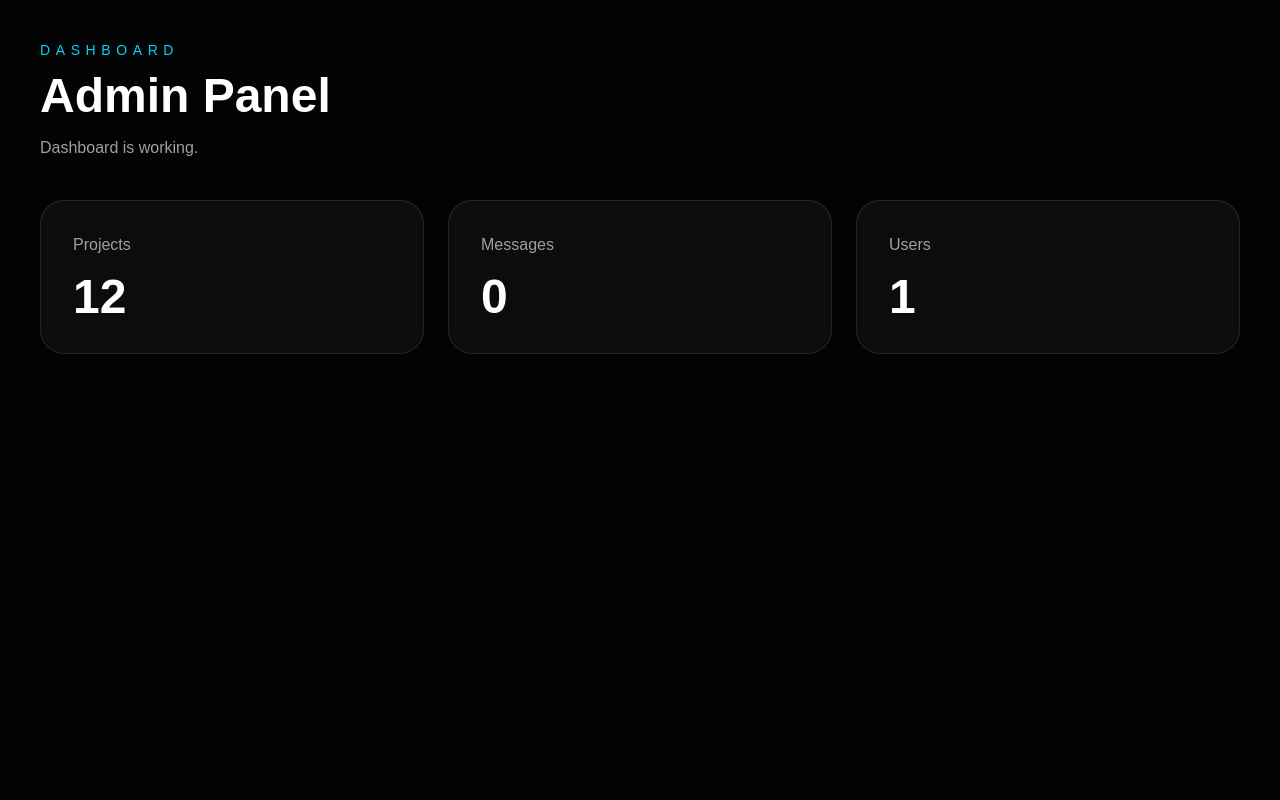
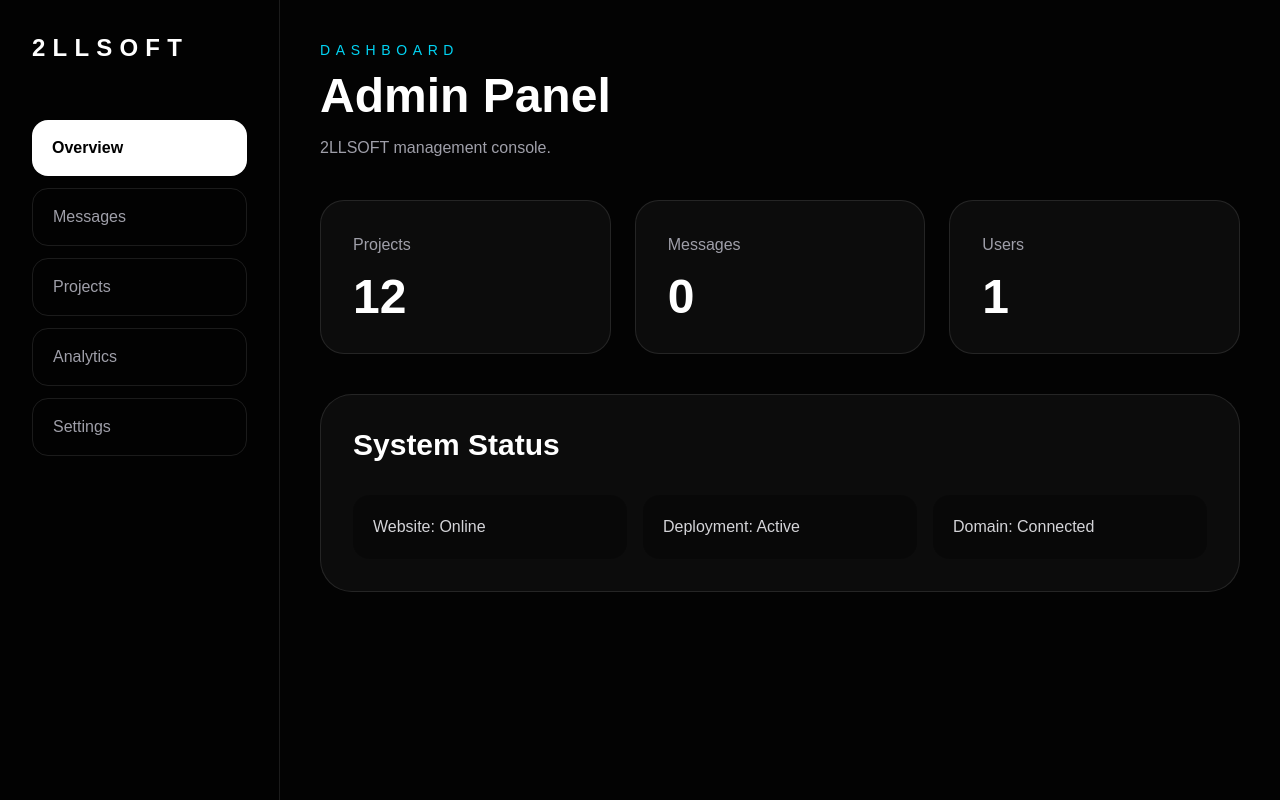
Before and after one commit to 2LLSOFT/2llsoft-clean, a Next.js app: page /dashboard in a window 1280 px wide. Built offline with nearby package versions, Linux system fonts and the light colour scheme.

Commit message:
upgrade dashboard ui

```diff
--- a/app/dashboard/page.tsx
+++ b/app/dashboard/page.tsx
@@ -1,47 +1,72 @@
+const stats = [
+  { label: "Projects", value: "12" },
+  { label: "Messages", value: "0" },
+  { label: "Users", value: "1" },
+];
+
+const navItems = ["Overview", "Messages", "Projects", "Analytics", "Settings"];
+
 export const dynamic = "force-dynamic";
 
 export default function DashboardPage() {
   return (
-    <main className="min-h-screen bg-[#030303] p-10 text-white">
-      <div className="mx-auto max-w-7xl">
-        <p className="text-sm uppercase tracking-[0.4em] text-cyan-400">
-          Dashboard
-        </p>
+    <main className="flex min-h-screen bg-[#030303] text-white">
+      <aside className="hidden w-[280px] border-r border-white/10 bg-black/40 p-8 md:block">
+        <h1 className="text-2xl font-black tracking-[0.3em]">2LLSOFT</h1>
 
-        <h1 className="mt-3 text-5xl font-black">
-          Admin Panel
-        </h1>
+        <div className="mt-14 space-y-3">
+          {navItems.map((item, index) => (
+            <div
+              key={item}
+              className={
+                index === 0
+                  ? "rounded-2xl bg-white px-5 py-4 font-bold text-black"
+                  : "rounded-2xl border border-white/10 px-5 py-4 text-zinc-400"
+              }
+            >
+              {item}
+            </div>
+          ))}
+        </div>
+      </aside>
 
-        <p className="mt-4 text-zinc-400">
-          Dashboard is working.
-        </p>
+      <section className="flex-1 p-6 md:p-10">
+        <div className="mb-10">
+          <p className="text-sm uppercase tracking-[0.4em] text-cyan-400">
+            Dashboard
+          </p>
+          <h1 className="mt-3 text-5xl font-black">Admin Panel</h1>
+          <p className="mt-4 text-zinc-400">2LLSOFT management console.</p>
+        </div>
 
-        <div className="mt-10 grid gap-6 md:grid-cols-3">
-          <div className="rounded-3xl border border-white/10 bg-white/[0.04] p-8">
-            <p className="text-zinc-400">Projects</p>
+        <div className="grid gap-6 md:grid-cols-3">
+          {stats.map((stat) => (
+            <div
+              key={stat.label}
+              className="rounded-3xl border border-white/10 bg-white/[0.04] p-8"
+            >
+              <p className="text-zinc-400">{stat.label}</p>
+              <h2 className="mt-4 text-5xl font-black">{stat.value}</h2>
+            </div>
+          ))}
+        </div>
 
-            <h2 className="mt-4 text-5xl font-black">
-              12
-            </h2>
+        <section className="mt-10 rounded-[2rem] border border-white/10 bg-white/[0.04] p-8">
+          <h2 className="text-3xl font-black">System Status</h2>
+
+          <div className="mt-8 grid gap-4 md:grid-cols-3">
+            <div className="rounded-2xl bg-black/30 p-5 text-zinc-300">
+              Website: Online
+            </div>
+            <div className="rounded-2xl bg-black/30 p-5 text-zinc-300">
+              Deployment: Active
+            </div>
+            <div className="rounded-2xl bg-black/30 p-5 text-zinc-300">
+              Domain: Connected
+            </div>
           </div>
-
-          <div className="rounded-3xl border border-white/10 bg-white/[0.04] p-8">
-            <p className="text-zinc-400">Messages</p>
-
-            <h2 className="mt-4 text-5xl font-black">
-              0
-            </h2>
-          </div>
-
-          <div className="rounded-3xl border border-white/10 bg-white/[0.04] p-8">
-            <p className="text-zinc-400">Users</p>
-
-            <h2 className="mt-4 text-5xl font-black">
-              1
-            </h2>
-          </div>
-        </div>
-      </div>
+        </section>
+      </section>
     </main>
   );
 }
```
